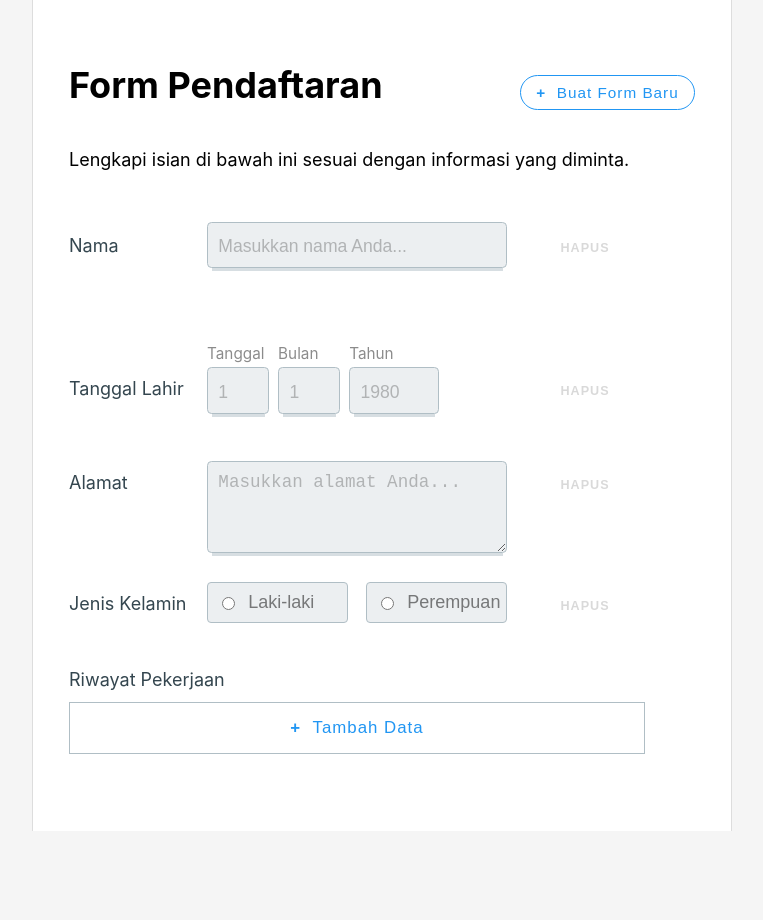
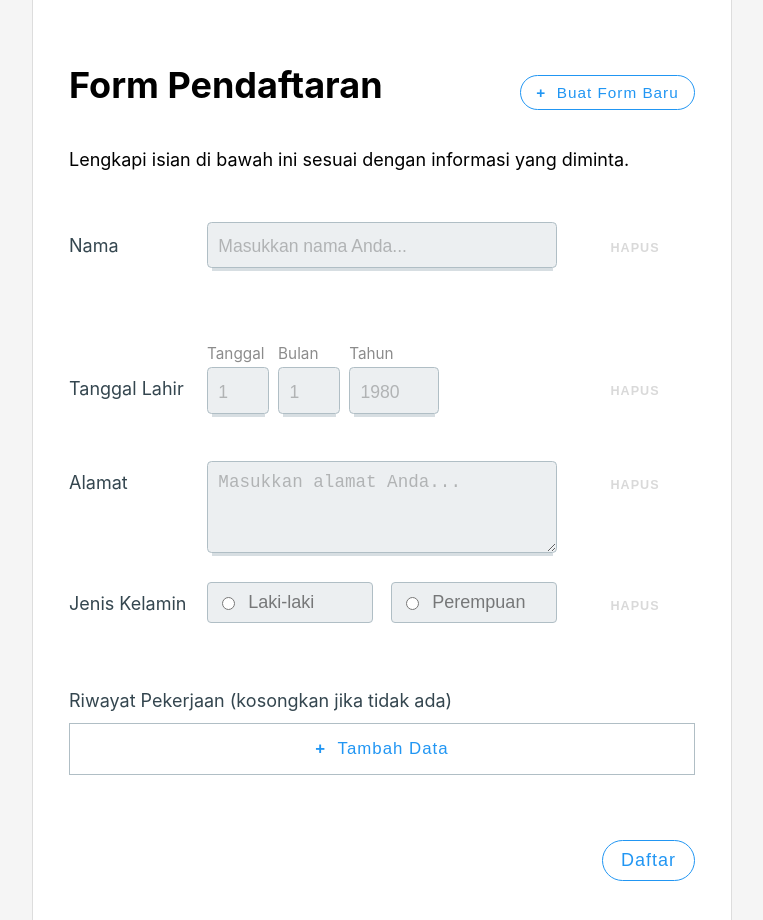
Before and after one commit to adrianpdm/JFE_ITDEV, a Vue app: page / in a window 1280 px wide. Shown: the top 920 px of the page, without its empty margins (258-1021 px from the left). Before the commit the page ends 831 px from the top, so only its background shows below. Built offline with nearby package versions, Linux system fonts and the light colour scheme.

Commit message:
submit button and validation

```diff
--- a/src/App.vue
+++ b/src/App.vue
@@ -44,12 +44,23 @@
                        :options="['Laki-laki', 'Perempuan']"
                        v-model="gender" />
         <br>
+        <br>
         <XTableInput :columns="tableColumns"
                      :data-template="jobHistoryTemplate"
                      v-model="jobHistory"
-                     label="Riwayat Pekerjaan" />
+                     label="Riwayat Pekerjaan (kosongkan jika tidak ada)" />
       </div>
     </transition>
+    <br>
+    <br>
+    <br>
+    <div style="display: flex; justify-content: flex-end;">
+      <button class="btn-action"
+              @click="onSubmit"
+              style="font-size: 1em; float:right;">
+        Daftar
+      </button>
+    </div>
   </div>
 </template>
 
@@ -122,9 +133,19 @@ export default {
       formId: 1
     }
   },
+  created() {
+    this.initHistory()
+  },
   methods: {
-    onCreateNewForm() {
+    initHistory() {
+      this.jobHistory = [
+        // JSON.parse(JSON.stringify(this.jobHistoryTemplate))
+      ]
+    },
+    onCreateNewForm(animate = true) {
+      if (animate) {
         this.formId++;
+      }
       this.$nextTick()
         .then(() => {
           this.name = ''
@@ -135,7 +156,35 @@ export default {
             year: null
           }
           this.gender = ''
-          this.jobHistory = []
+          this.initHistory()
+        })
+    },
+    onEraseAllData() {
+      const r = confirm('Hapus semua data?')
+      if (r == true) {
+        this.onCreateNewForm(false)
+      }
+    },
+    onSubmit() {
+      this.$nextTick()
+        .then(() => {
+          const children = this.$children
+          if (!children || !children.length) return;
+
+          let isValid = true
+          for (let child of children) {
+            if (typeof child.validate === 'function') {
+              isValid = child.validate() && isValid
+            } else {
+              console.error('Each form field must provide validate fn')
+            }
+          }
+
+          if (!isValid) {
+            setTimeout(() => {
+              alert('Lengkapi seluruh isian terlebih dahulu sebelum mengirimkan data')
+            }, 500)
+          }
         })
     }
   }
@@ -199,6 +248,7 @@ body {
 }
 
 #form {
+  width: 100%;
   display: inline-block;
   text-align: left;
 }
@@ -209,6 +259,14 @@ body {
   flex: 0 0 auto;
   word-break: break-all;
   overflow: hidden;
+}
+
+.clearfix {
+  &::before {
+    content: "";
+    display: table;
+    clear: both;
+  }
 }
 
 @media screen and (max-width: 619px) {
@@ -240,8 +298,6 @@ body {
   }
 
   #form {
-    width: 100%;
-
     > *:not(.x-table-input) {
       display: grid;
       grid-template-columns: 1fr auto;
@@ -273,7 +329,7 @@ body {
   #form {
     > *:not(.x-table-input) {
       display: grid;
-      grid-template-columns: 120px 300px 120px;
+      grid-template-columns: 120px 1fr 120px;
       gap: 0 1rem;
       align-items: baseline;
 
@@ -381,7 +437,7 @@ button {
   transition: opacity 0.15s ease-in-out;
 
   &[active] {
-    opacity: 1;
+    opacity: 0.85;
     animation: shake 2 0.1s ease-in-out;
   }
 }
@@ -394,14 +450,14 @@ button {
   @extend %base-hint;
   ul {
     list-style-position: outside;
+    list-style-type: none;
     margin: 0;
-    padding-left: 1em;
+    padding-left: 0;
   }
 
   li {
     line-height: 1.2;
     padding: 0.2em 0;
-    opacity: 0.75;
   }
 }
 
@@ -445,9 +501,12 @@ button {
     box-shadow: 0 0 0.5em 0 rgba(0, 145, 255, 0.516);
   }
 
-  &:not([disabled]):hover {
+  &:not([disabled]) {
+    &:hover,
+    &:focus {
       color: white;
       background-color: rgba(33, 150, 243, 1);
+    }
   }
 
   & + & {
@@ -458,14 +517,13 @@ button {
     border: 1px solid rgba(229, 57, 53, 1);
     color: rgba(229, 57, 53, 1);
 
-    &:hover {
+    &:not([disabled]) {
+      &:hover,
+      &:focus {
         color: white;
         background-color: rgba(229, 57, 53, 1);
+        box-shadow: 0 0 0.5em 0 rgba(229, 57, 53, 0.5);
       }
-
-    &:active,
-    &:focus {
-      box-shadow: 0 0 0.5em 0 rgba(229, 57, 53, 0.5);
     }
   }
 }
```
Lines whose indentation alone changed are shown as unchanged.
